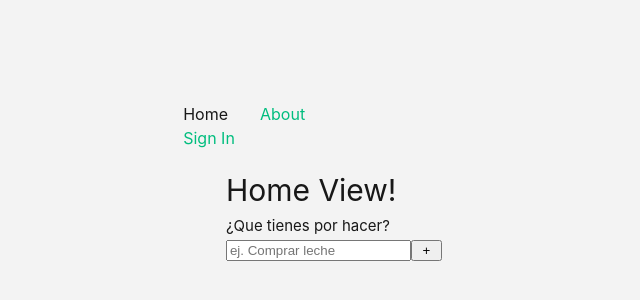
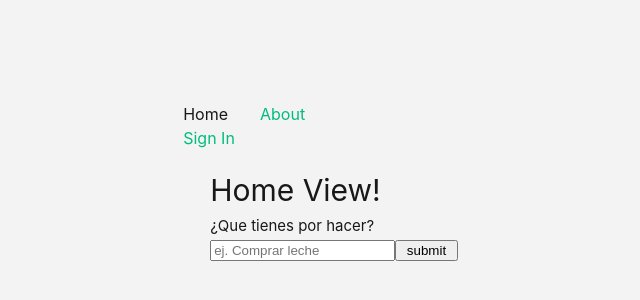
Before and after one commit to CodeMUGA/my-todo-project, a Vue app in the folder ih-todo-list/: page / in a window 1280 px wide. Shown: the part 234-534 px from the top of the page, without its empty margins (306-946 px from the left). Built offline with nearby package versions, Linux system fonts and the light colour scheme.

Commit message:
form added with working submit button task

```diff
--- a/ih-todo-list/src/views/HomeView.vue
+++ b/ih-todo-list/src/views/HomeView.vue
@@ -18,7 +18,7 @@ const addTask = () => {
     <form @submit.prevent="addTask">
       <h4>¿Que tienes por hacer?</h4>
       <input type="text" placeholder="ej. Comprar leche" v-model="add_task" />
-      <input type="submit" value=" + " />
+      <input type="submit" value=" submit " />
     </form>
   </div>
 </template>
```
